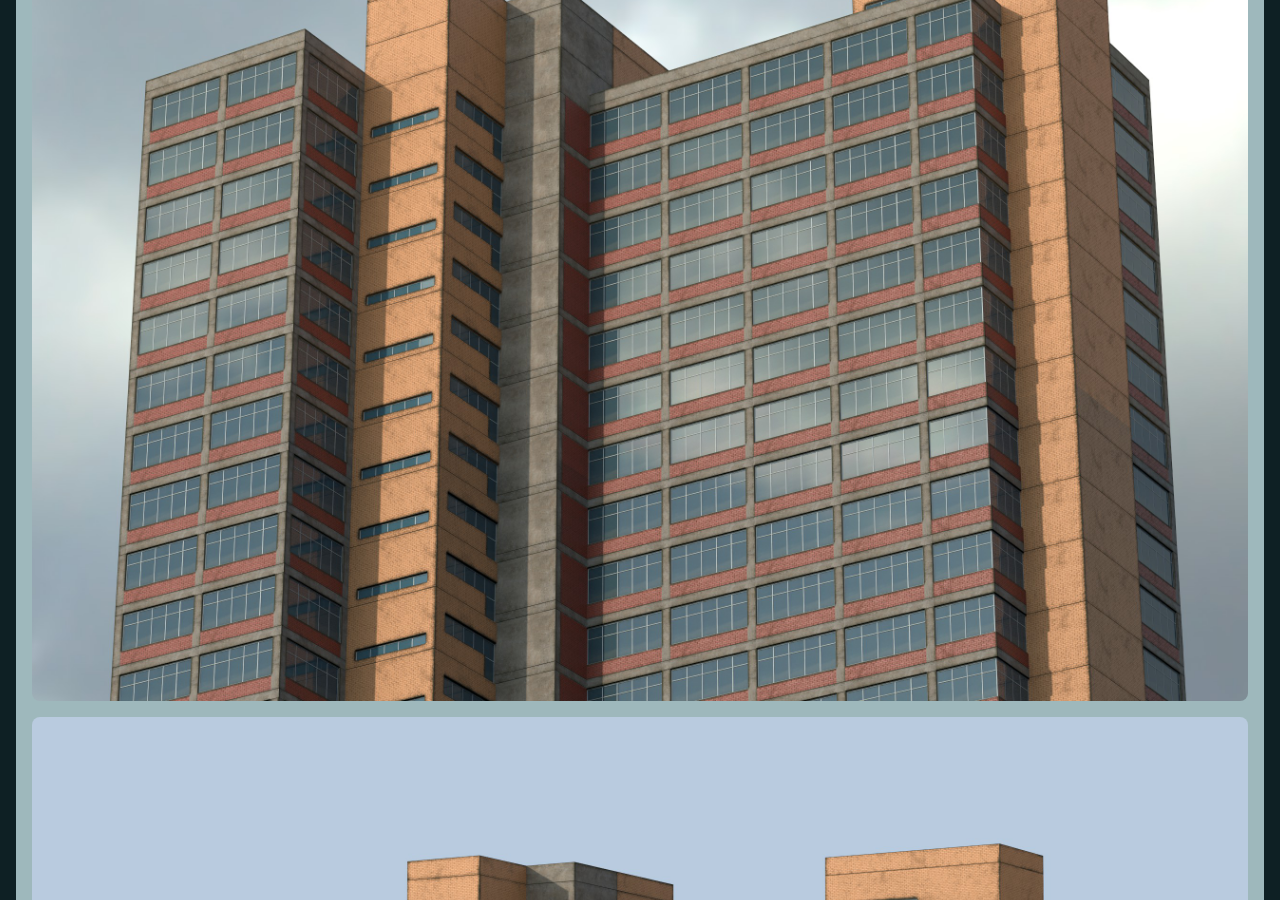
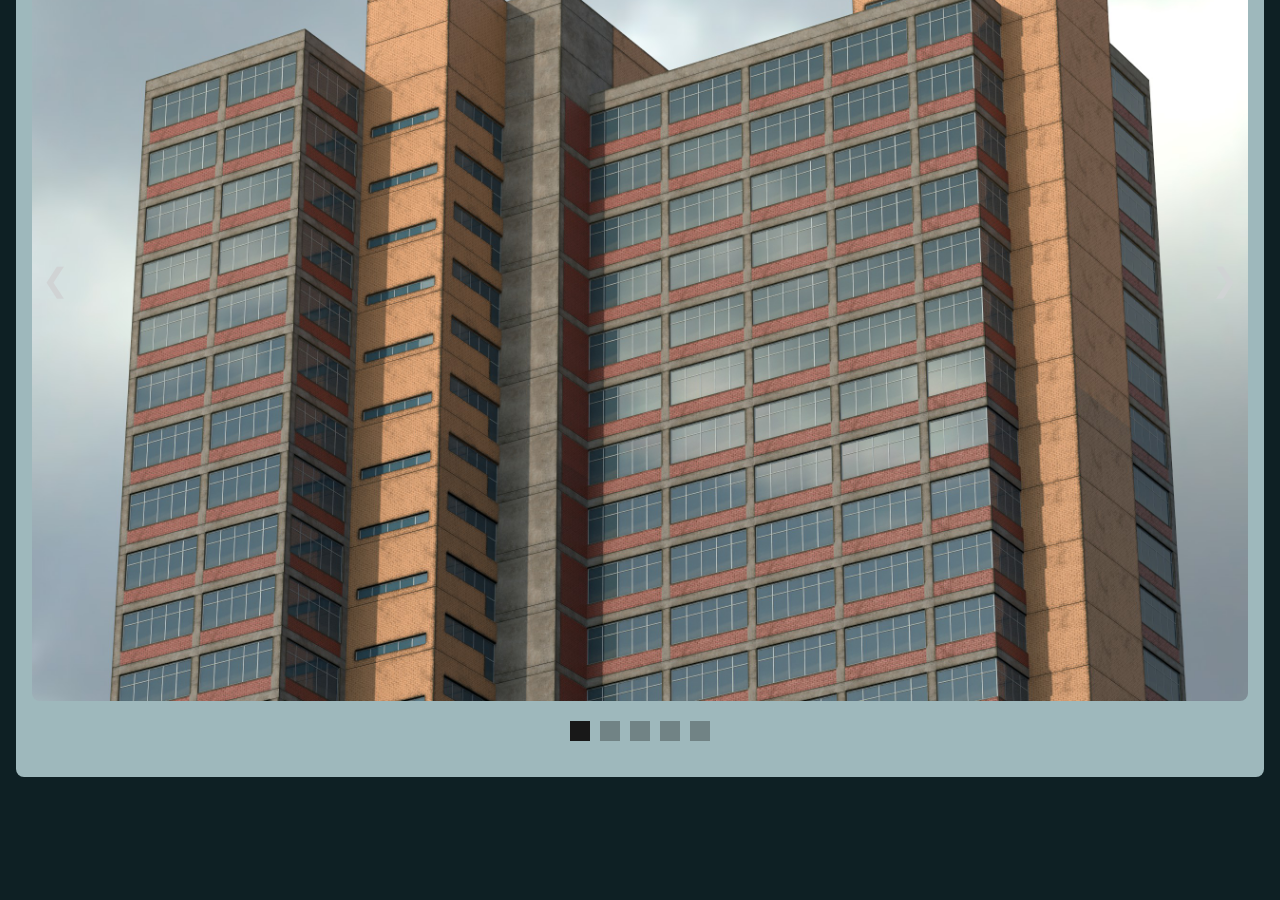
Before and after one commit to SergeiBunakov/SergeiBuankov, a Jekyll site: the page built from 3d-models/old-office-building.html, in a window 1280 px wide and 900 px high, scrolled down 1438 px. Built offline with Jekyll 4.4.1, drawn with Linux system fonts in a browser that asks for light colours; after the commit the page ends 2305 px from its top, so only the background shows below that.

Commit message:
WIP: Add slider to Renders section

```diff
--- a/3d-models/old-office-building.html
+++ b/3d-models/old-office-building.html
@@ -7,12 +7,32 @@ item_name: Old Office Building 3D Model
   <div class="embedded-frame">
 	<iframe title="Colonial Style Hotel" frameborder="0" allowfullscreen mozallowfullscreen="true" webkitallowfullscreen="true" allow="autoplay; fullscreen; xr-spatial-tracking" xr-spatial-tracking execution-while-out-of-viewport execution-while-not-rendered web-share src="https://sketchfab.com/models/9d1f6baae89e42df9639233dd310a4a4/embed?transparent=1&dnt=1&"> </iframe>
   </div>
-  <div class="renders">
-	<h2 class="section-title"> Renders </h2>
-	<img alt="Old Office Render" class="irender" src="{{ 'static/img/Old Office.jpg' | relative_url }}" />
-	<img alt="Old Office Render" class="irender" src="{{ 'static/img/Old Office 3.jpg' | relative_url }}" />
-	<img alt="Old Office Render" class="irender" src="{{ 'static/img/Old Office 4.jpg' | relative_url }}" />
-	<img alt="Old Office Render" class="irender" src="{{ 'static/img/Old Office 5.jpg' | relative_url }}" />
-	<img alt="Old Office Render" class="irender" src="{{ 'static/img/Old Office 6.jpg' | relative_url }}" />
+</section>
+<section>
+  <h2 class="section-title"> Renders </h2>
+  <div class="slider-wrapper">
+    <slider id="renders-slider"></slider>
+    <nav id="renders-slider-nav"></nav>
   </div>
 </section>
+
+<script>
+  const rendersSlider = new Slider(
+    document.querySelector("#renders-slider"),
+    document.querySelector("#renders-slider-nav")
+  );
+
+  rendersSlider.addItems([
+    { img: "{{ 'static/img/Old Office.jpg' | relative_url }}"   },
+    { img: "{{ 'static/img/Old Office 3.jpg' | relative_url }}" },
+    { img: "{{ 'static/img/Old Office 4.jpg' | relative_url }}" },
+    { img: "{{ 'static/img/Old Office 5.jpg' | relative_url }}" },
+    { img: "{{ 'static/img/Old Office 6.jpg' | relative_url }}" },
+  ]);
+</script>
+
+	<!-- <img alt="Old Office Render" class="irender" src="{{ 'static/img/Old Office.jpg' | relative_url }}" /> -->
+	<!-- <img alt="Old Office Render" class="irender" src="{{ 'static/img/Old Office 3.jpg' | relative_url }}" /> -->
+	<!-- <img alt="Old Office Render" class="irender" src="{{ 'static/img/Old Office 4.jpg' | relative_url }}" /> -->
+	<!-- <img alt="Old Office Render" class="irender" src="{{ 'static/img/Old Office 5.jpg' | relative_url }}" /> -->
+	<!-- <img alt="Old Office Render" class="irender" src="{{ 'static/img/Old Office 6.jpg' | relative_url }}" /> -->
```
